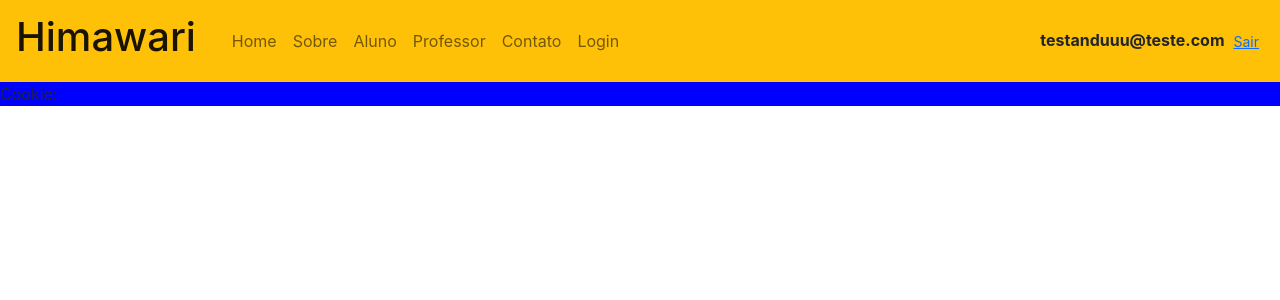
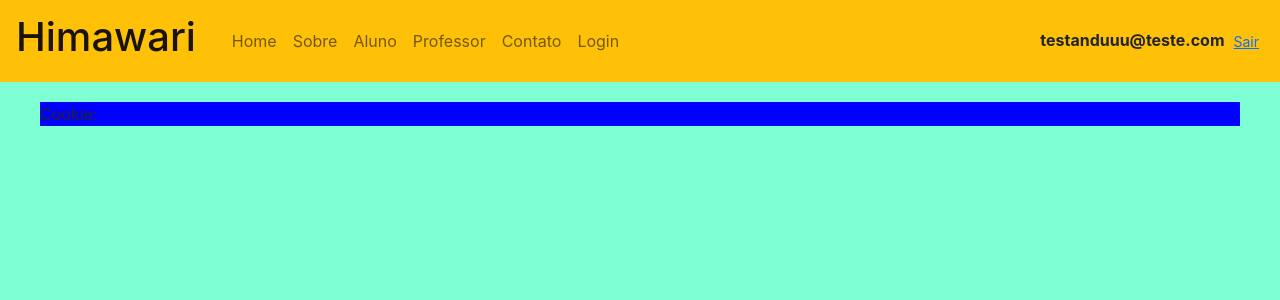
Before and after one commit to tiagoharumitsukodama/plataforma_educacao, a Next.js app: page / in a window 1280 px wide. Shown: the top 300 px of the page. Built offline with nearby package versions, Linux system fonts and the light colour scheme.

Commit message:
style home

```diff
--- a/pages/_app.js
+++ b/pages/_app.js
@@ -1,8 +1,7 @@
 import 'bootstrap/dist/css/bootstrap.css';
 import '../styles/globals.css';
+import Head from "next/head";
 import { AuthProvider } from './Contexts/AuthContext';
-import Head from "next/head";
-
 
 function MyApp({ Component, pageProps }) {
   return (
@@ -10,6 +9,7 @@ function MyApp({ Component, pageProps }) {
       <Head>
         <meta name="viewport" content="width=device-width, initial-scale=1" />
       </Head>
+
       <AuthProvider>
         <Component {...pageProps} />
       </AuthProvider>
--- a/styles/Home.module.css
+++ b/styles/Home.module.css
@@ -1,5 +1,10 @@
-
+.container {
+    background-color: aquamarine;
+    height: 100vh;
+    width: 100vw;
+}
 
 .main {
     background-color: blue;
+    margin: 20px 40px
 }
```
Also changed, not shown: 1 other file (tests, documents, lock files or other folders). Lines whose indentation alone changed are shown as unchanged.
